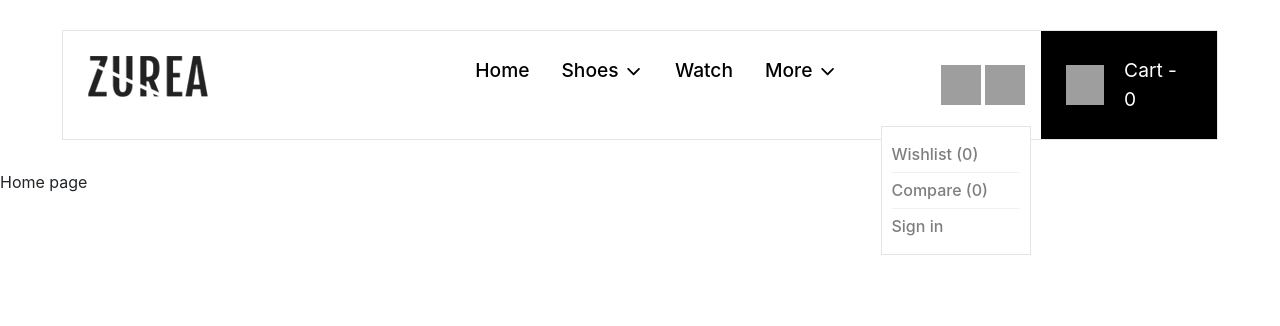
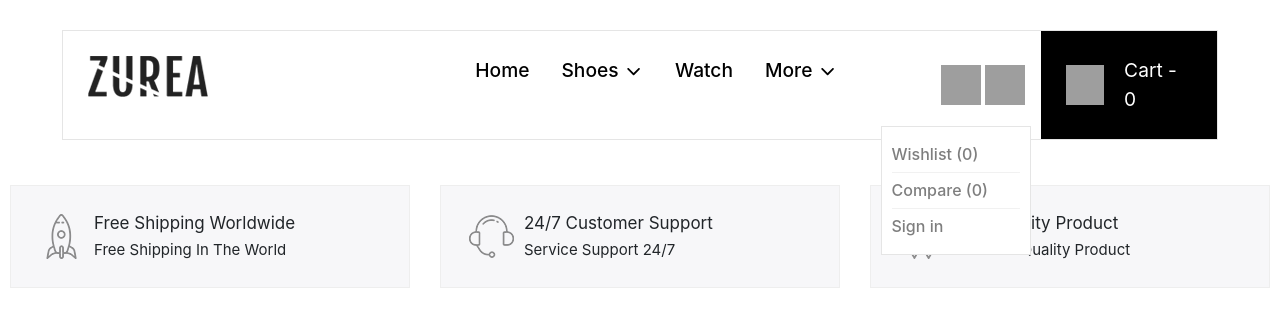
Before and after one commit to MiIos1988/my-zurea-shop, a React (Create React App) app in the folder frontend/: page / in a window 1280 px wide. Both pictures are taken after a click on the element 1004 px from the left and 84 px from the top of the page. Shown: the top 326 px of the page. Built offline with nearby package versions, Linux system fonts and the light colour scheme; grey boxes are pictures that could not be loaded.

Commit message:
redux error

```diff
--- a/frontend/src/assets/scss/dropdown.scss
+++ b/frontend/src/assets/scss/dropdown.scss
@@ -3,24 +3,21 @@
   top: 95px;
   right: -50px;
   background-color: white;
-
-
-
+  z-index: 100;
 
   ul {
     border: 1px solid #e5e5e5;
     list-style: none;
     width: 150px;
     padding: 10px;
+    margin-bottom: 0;
 
     li {
       padding: 0;
       border-bottom: 1px solid #e5e5e5;
       line-height: 35px;
       font-weight: 500;
-            opacity: .5;
-
-
+      opacity: 0.5;
 
       a {
         color: black;
@@ -38,12 +35,3 @@
     }
   }
 }
-
-.inactive {
-    opacity: 0;
-}
-
-.active {
-    opacity: 1;
-    // transform: translateY(-20px);
-}
--- a/frontend/src/components/loginSection/LoginSectionComponent.jsx
+++ b/frontend/src/components/loginSection/LoginSectionComponent.jsx
@@ -1,4 +1,7 @@
 import React, { useState } from "react";
+import { useDispatch } from "react-redux";
+import { useNavigate } from "react-router-dom";
+import { saveUser } from "../../redux/userSlicer";
 import { loginUser, saveData } from "../../services/auth.service";
 
 const LoginSectionComponent = () => {
@@ -11,6 +14,8 @@ const LoginSectionComponent = () => {
   const [showInput, setShowInput] = useState(true);
   //***** Deleted for form validation ****
   // const [validationMsg, setValidationMsg] = useState("");
+  const navigate = useNavigate();
+  const dispatch = useDispatch();
 
   const handleSignInObj = (e) => {
     let copySingIn = { ...signInObj };
@@ -34,8 +39,10 @@ const LoginSectionComponent = () => {
           setShowInput(false);
         } else {
           setShowInput(true);
-          console.log(res.data);
-          saveData(res.data)
+          // console.log(res.data);
+          saveData(res.data);
+          dispatch(saveUser(res.data));
+          navigate("/");
         }
       })
       .catch((err) => {
--- a/frontend/src/components/navbarSection/component/NavbarRightComponent.jsx
+++ b/frontend/src/components/navbarSection/component/NavbarRightComponent.jsx
@@ -1,25 +1,39 @@
-import React from 'react'
-import DropdownUserComponent from '../dropdowns/dropdownUser/DropdownUserComponent'
-import { useState } from "react"
+import React, { useEffect } from "react";
+import DropdownUserComponent from "../dropdowns/dropdownUser/DropdownUserComponent";
+import { useState } from "react";
+import { useLocation } from "react-router-dom";
 
 const NavbarRightComponent = () => {
-  const [open, setOpen] = useState(false)
+  const [open, setOpen] = useState(false);
+
+  //*********When you click on any link close dropdown user******/
+  const location = useLocation();
+  useEffect(() => {
+    setOpen(false);
+  }, [location]);
+  /************************************************************ */
+
   return (
     <div className="navRight col-3 d-flex justify-content-end">
       <div className="searchWrap d-flex align-items-center me-1">
         <div className="search"></div>
-        <DropdownUserComponent open={open} />
+        {open && <DropdownUserComponent />}
       </div>
 
       <div className="accWrap d-flex align-items-center me-3">
-        <div className="account" onClick={() => { setOpen(!open) }}></div>
+        <div
+          className="account"
+          onClick={() => {
+            setOpen(!open);
+          }}
+        ></div>
       </div>
       <div className="basketCart d-flex align-items-center  ">
         <div className="basketImg"></div>
         <p>Cart - 0</p>
       </div>
     </div>
-  )
-}
+  );
+};
 
-export default NavbarRightComponent
+export default NavbarRightComponent;
--- a/frontend/src/components/navbarSection/dropdowns/dropdownUser/DropdownUserComponent.jsx
+++ b/frontend/src/components/navbarSection/dropdowns/dropdownUser/DropdownUserComponent.jsx
@@ -1,18 +1,29 @@
-import { Link } from "react-router-dom"
+import { useEffect } from "react";
+import { useSelector } from "react-redux";
+import { Link } from "react-router-dom";
 
-const DropdownUserComponent = ({ open }) => {
-    return (
-        <div className={`dropdownMenu ${open ? 'active' : 'inactive'}`}>
-            <ul>
-                <li><Link className="linkDrop"> Wishlist (0)</Link></li>
-                <li><Link> Compare (0) </Link></li>
-                <li><Link to={"/login"}> Sign in </Link></li>
-            </ul>
+const DropdownUserComponent = () => {
+  const store = useSelector((state) => state);
 
+  useEffect(() => {
+    console.log(store);
+  }, [store]);
 
-        </div >
+  return (
+    <div className={`dropdownMenu `}>
+      <ul>
+        <li>
+          <Link className="linkDrop"> Wishlist (0)</Link>
+        </li>
+        <li>
+          <Link> Compare (0) </Link>
+        </li>
+        <li>
+          <Link to={"/login"}>Sign in</Link>
+        </li>
+      </ul>
+    </div>
+  );
+};
 
-    )
-}
-
-export default DropdownUserComponent
+export default DropdownUserComponent;
--- a/frontend/src/index.js
+++ b/frontend/src/index.js
@@ -5,13 +5,24 @@ import "./index.scss";
 import reportWebVitals from "./reportWebVitals";
 import { createBrowserRouter, RouterProvider } from "react-router-dom";
 import router from "./routes/routes";
+import { configureStore } from "@reduxjs/toolkit";
+import userSlicer from "./redux/userSlicer";
+import { Provider } from "react-redux";
 
 const route = createBrowserRouter(router);
+
+const store = configureStore({
+  reducer: {
+    userStore: userSlicer,
+  },
+});
 
 const root = ReactDOM.createRoot(document.getElementById("root"));
 root.render(
   <React.StrictMode>
-    <RouterProvider router={route} />
+    <Provider store={store}>
+      <RouterProvider router={route} />
+    </Provider>
   </React.StrictMode>
 );
 
--- a/frontend/src/pages/HomePageComponent.jsx
+++ b/frontend/src/pages/HomePageComponent.jsx
@@ -1,7 +1,12 @@
 import React from "react";
+import BasicInfoSectionComponent from "../components/basicInfoSection/BasicInfoSectionComponent";
 
 const HomePageComponent = () => {
-  return <div>Home page</div>;
+  return (
+    <>
+      <BasicInfoSectionComponent />
+    </>
+  );
 };
 
 export default HomePageComponent;
--- a/frontend/src/redux/userSlicer.js
+++ b/frontend/src/redux/userSlicer.js
@@ -0,0 +1,19 @@
+import { createSlice } from "@reduxjs/toolkit";
+
+const initialState = {
+  user: null,
+};
+
+const userSlicer = createSlice({
+  name: "userAcc",
+  initialState,
+
+  reducers: {
+    saveUser(state, data) {
+      state.user = data.payload;
+    },
+  },
+});
+
+export const { saveUser } = userSlicer.actions;
+export default userSlicer.reducer;
```
Also changed, not shown: frontend/src/components/basicInfoSection/BasicInfoSectionComponent.jsx (+18 -6 lines). Lines whose indentation alone changed are shown as unchanged.
